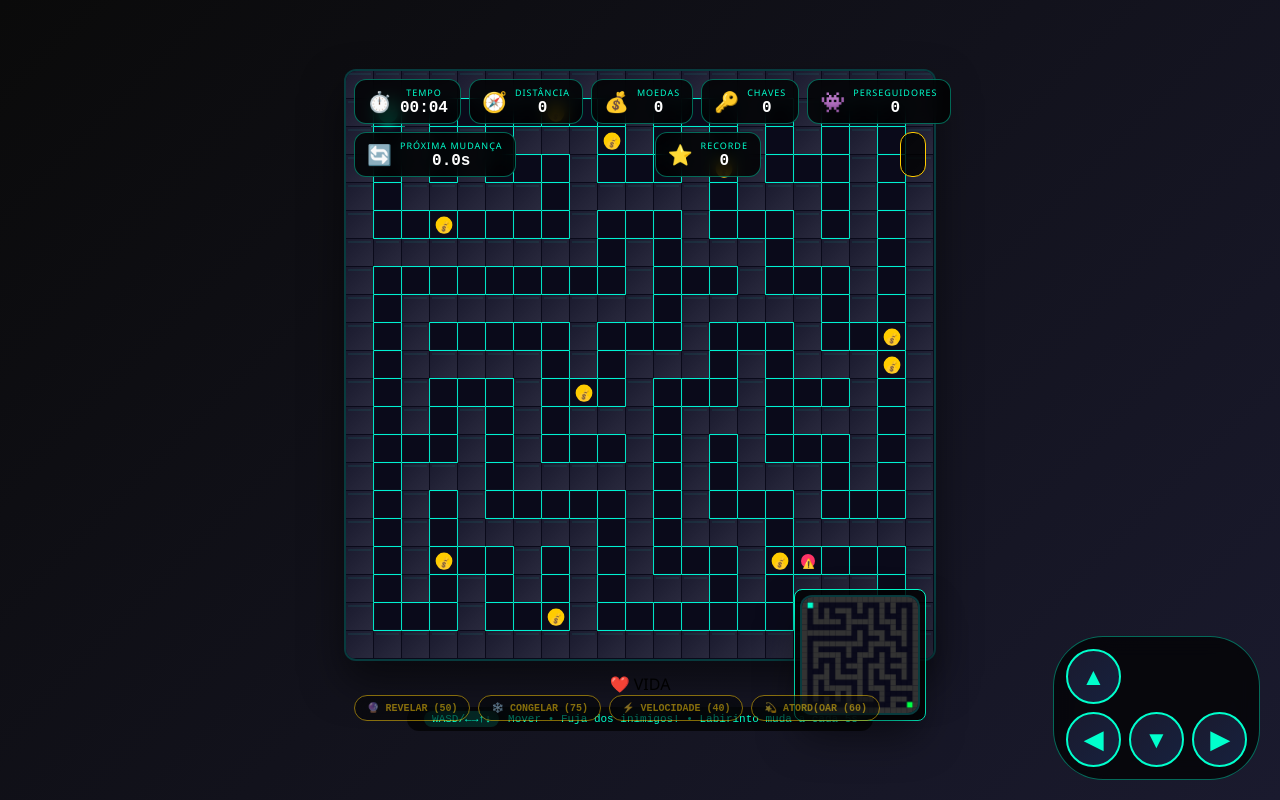
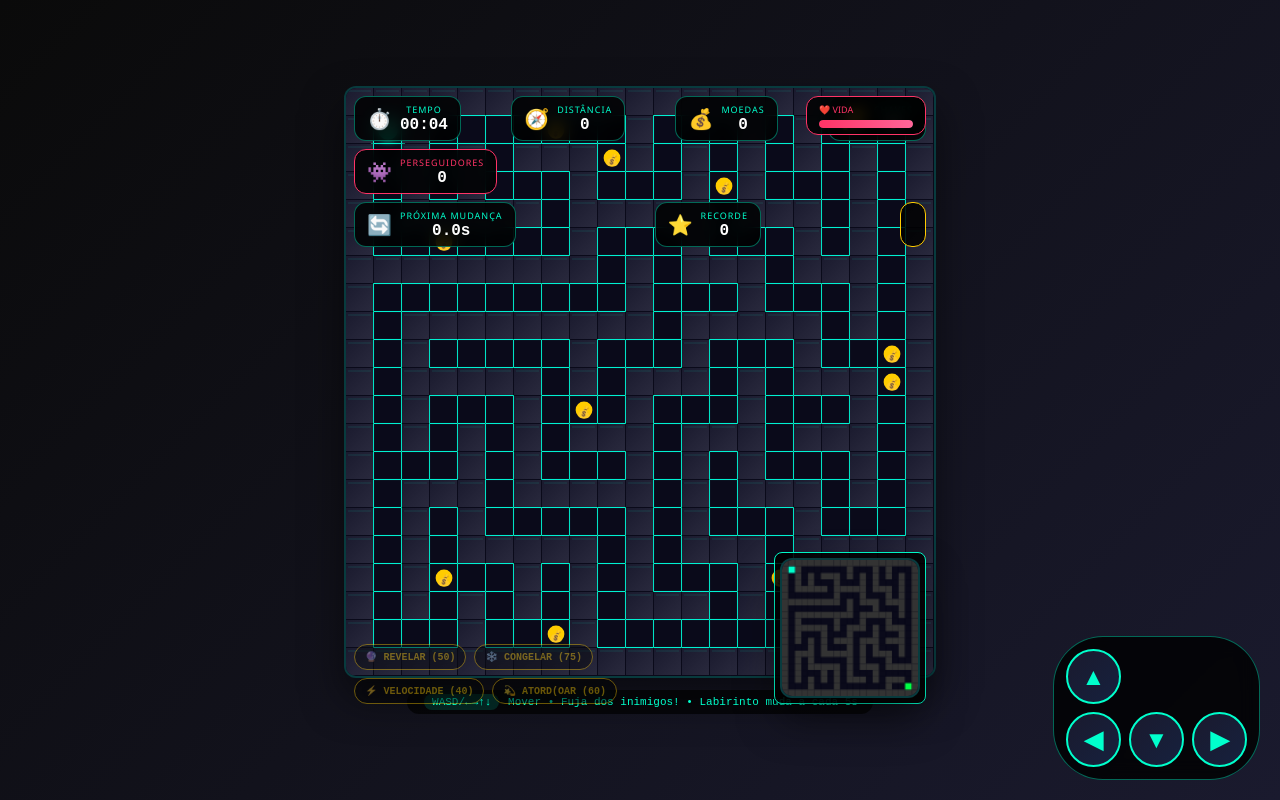
Before and after one commit to samueldesignerpromax-prog/Escape-do-Labirinto-Vivo, a plain HTML site: page index.html in a window 1280 px wide. Drawn offline with Linux system fonts and the light colour scheme.

Commit message:
Update style.css

```diff
--- a/style.css
+++ b/style.css
@@ -50,10 +50,11 @@ canvas {
     display: flex;
     gap: 8px;
     justify-content: space-between;
+    flex-wrap: wrap;
 }
 
 .stat-card {
-    background: rgba(0, 0, 0, 0.8);
+    background: rgba(0, 0, 0, 0.85);
     backdrop-filter: blur(8px);
     padding: 6px 12px;
     border-radius: 12px;
@@ -61,6 +62,10 @@ canvas {
     display: flex;
     align-items: center;
     gap: 8px;
+}
+
+.enemy-counter {
+    border-color: #ff3366;
 }
 
 .stat-icon {
@@ -77,6 +82,10 @@ canvas {
     letter-spacing: 1px;
 }
 
+.enemy-counter .stat-label {
+    color: #ff3366;
+}
+
 .stat-value {
     font-size: 16px;
     font-weight: bold;
@@ -85,13 +94,50 @@ canvas {
 }
 
 .powerup-status {
-    background: rgba(0, 0, 0, 0.8);
+    background: rgba(0, 0, 0, 0.85);
     padding: 6px 12px;
     border-radius: 12px;
     border: 1px solid #ffcc00;
     color: #ffcc00;
-    font-size: 12px;
+    font-size: 11px;
     font-weight: bold;
+    pointer-events: none;
+}
+
+/* Barra de Vida */
+.health-bar-container {
+    position: absolute;
+    top: 10px;
+    right: 10px;
+    background: rgba(0, 0, 0, 0.85);
+    backdrop-filter: blur(8px);
+    padding: 6px 12px;
+    border-radius: 12px;
+    border: 1px solid #ff3366;
+    z-index: 10;
+    min-width: 120px;
+}
+
+.health-label {
+    font-size: 9px;
+    color: #ff3366;
+    margin-bottom: 4px;
+}
+
+.health-bar-bg {
+    width: 100%;
+    height: 8px;
+    background: #333;
+    border-radius: 4px;
+    overflow: hidden;
+}
+
+.health-bar-fill {
+    height: 100%;
+    width: 100%;
+    background: linear-gradient(90deg, #ff3366, #ff6699);
+    transition: width 0.2s ease;
+    border-radius: 4px;
 }
 
 /* Minimapa */
@@ -99,7 +145,7 @@ canvas {
     position: absolute;
     bottom: 10px;
     right: 10px;
-    background: rgba(0, 0, 0, 0.8);
+    background: rgba(0, 0, 0, 0.85);
     border-radius: 8px;
     padding: 5px;
     border: 1px solid #00ffcc;
@@ -107,8 +153,8 @@ canvas {
 }
 
 #minimapCanvas {
-    width: 120px;
-    height: 120px;
+    width: 140px;
+    height: 140px;
     display: block;
 }
 
@@ -120,20 +166,23 @@ canvas {
     display: flex;
     gap: 8px;
     z-index: 10;
+    flex-wrap: wrap;
+    max-width: 300px;
 }
 
 .powerup-btn {
-    background: rgba(0, 0, 0, 0.8);
+    background: rgba(0, 0, 0, 0.85);
     backdrop-filter: blur(8px);
     border: 1px solid #ffcc00;
     color: #ffcc00;
-    padding: 6px 12px;
+    padding: 6px 10px;
     border-radius: 20px;
     font-size: 10px;
     font-weight: bold;
     cursor: pointer;
     transition: all 0.2s;
     font-family: monospace;
+    pointer-events: auto;
 }
 
 .powerup-btn:active {
@@ -141,7 +190,7 @@ canvas {
 }
 
 .powerup-btn:disabled {
-    opacity: 0.5;
+    opacity: 0.4;
     cursor: not-allowed;
 }
 
@@ -153,7 +202,7 @@ canvas {
     display: flex;
     flex-direction: column;
     gap: 8px;
-    background: rgba(0, 0, 0, 0.7);
+    background: rgba(0, 0, 0, 0.8);
     backdrop-filter: blur(10px);
     padding: 12px;
     border-radius: 50px;
@@ -279,7 +328,7 @@ canvas {
     margin: 0 2px;
 }
 
-/* Efeito de mudança do labirinto */
+/* Efeitos */
 .maze-flash {
     position: absolute;
     top: 0;
@@ -308,7 +357,7 @@ canvas {
     }
 
     .stat-icon {
-        font-size: 16px;
+        font-size: 14px;
     }
 
     .stat-card {
@@ -325,6 +374,13 @@ canvas {
         height: 45px;
         font-size: 20px;
     }
+
+    .health-bar-container {
+        top: auto;
+        bottom: 10px;
+        left: 10px;
+        right: auto;
+    }
 }
 
 @media (max-width: 768px) {
@@ -338,20 +394,11 @@ canvas {
 
     .powerups-panel {
         bottom: 80px;
+        left: 10px;
     }
 
     .minimap-container {
         bottom: 80px;
-    }
-}
-
-@media (max-width: 600px) {
-    .ui-top {
-        flex-wrap: wrap;
-    }
-
-    .powerup-status {
-        font-size: 9px;
     }
 }
 
@@ -366,7 +413,12 @@ canvas {
     }
 }
 
-@keyframes flash {
-    0%, 100% { opacity: 0; }
-    50% { opacity: 0.3; }
+@keyframes enemyPulse {
+    0%, 100% { filter: drop-shadow(0 0 2px #ff3366); }
+    50% { filter: drop-shadow(0 0 10px #ff3366); }
 }
+
+@keyframes hitFlash {
+    0%, 100% { opacity: 1; }
+    50% { opacity: 0.5; background: #ff0000; }
+}
```
